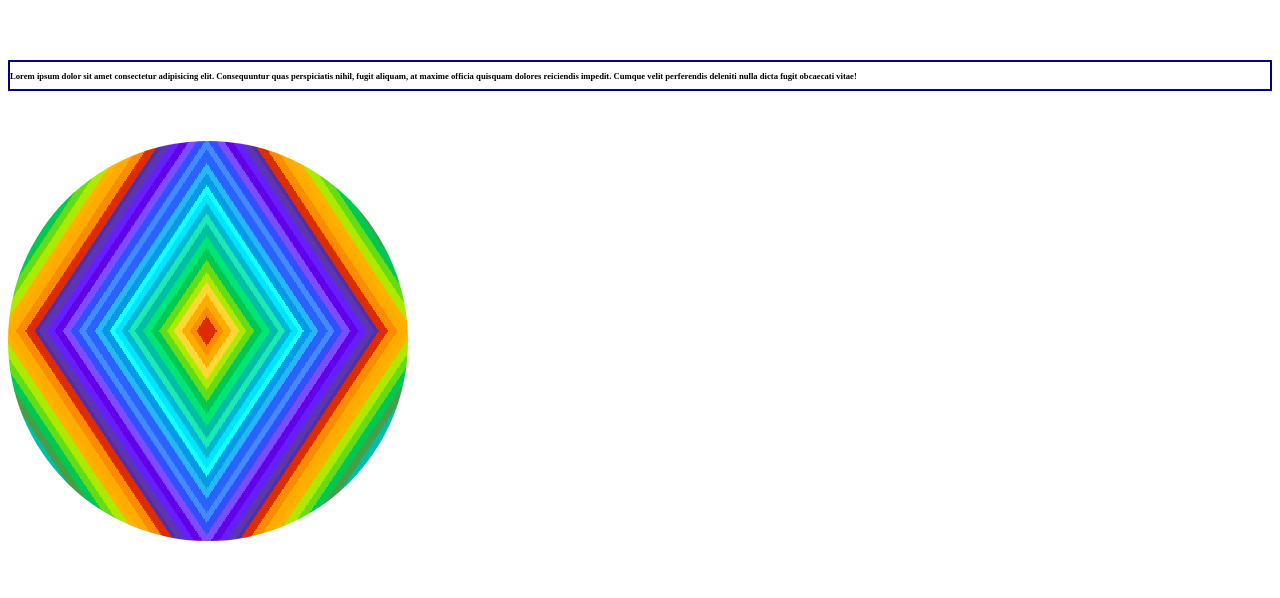
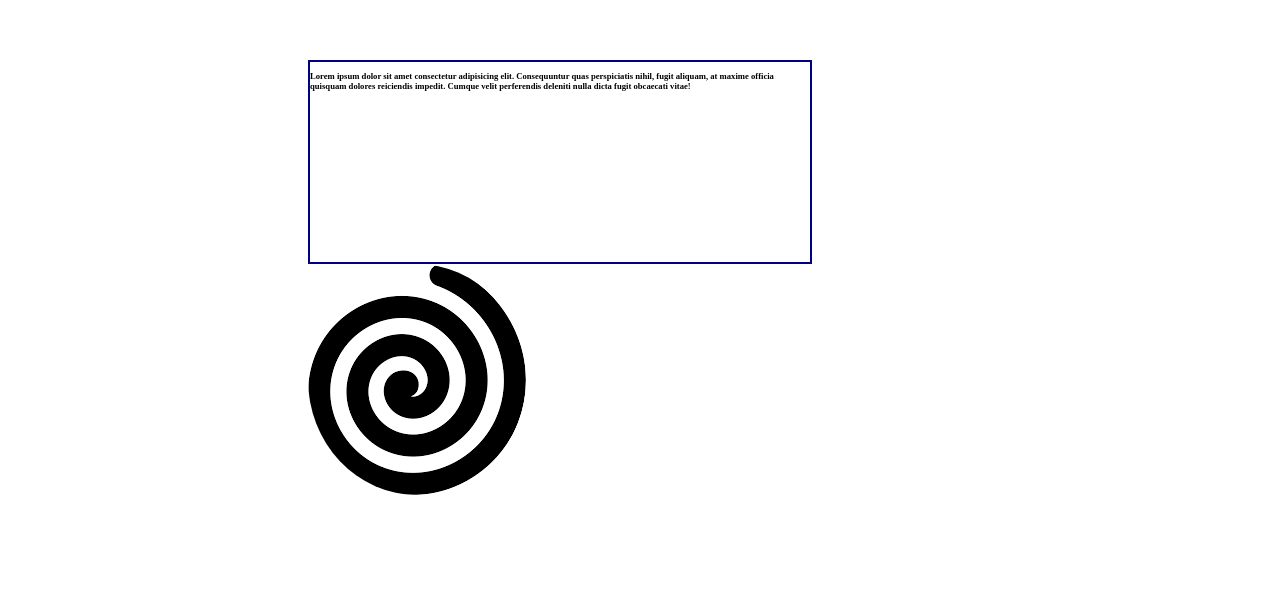
Before and after one commit to DavitMchedlishvili/Davaleba-8, a plain HTML site: page index.html in a window 1280 px wide. Shown: the part 1552-2150 px from the top of the page. After the commit the page ends 2059 px from the top, so only its background shows below. Drawn offline with Linux system fonts and the light colour scheme.

Commit message:
small changes

```diff
--- a/CSS/style.css
+++ b/CSS/style.css
@@ -18,8 +18,7 @@
 
 
 .box1:hover{
-    /* width: 400px;
-    height: 400px; */
+
     transform: scale(2, 2);
     box-shadow: 15px 10px 10px red;
 
@@ -42,7 +41,8 @@
     background-color:orange;
     animation-name: change;
     animation-duration: 4s;
-   animation-iteration-count: 1;
+    animation-iteration-count: 1;
+
 
 }
 
@@ -64,7 +64,12 @@
 
 
 .box3{
+    display: inline-block;
+    margin: auto;
     border: 2px solid navy;
+    width: 500px;
+    height: 200px;
+    margin-left:  300px;
 }
 
 
@@ -92,13 +97,12 @@
 
 
 .raibow{
-
-    margin: 50px auto;
-    width: 400px;
-    height: 400px;
+    margin-left:  300px;
+    display: inline-block;
     border-radius: 50%;
     animation-name: rotation;
-    animation-duration: 5s;
+    animation-duration: 1s;
+    animation-timing-function: linear;
     animation-iteration-count: infinite;
 }
 
--- a/index.html
+++ b/index.html
@@ -34,9 +34,9 @@
 
 
 
-<div class="box5">
-    <img class="raibow" src="Image/hallucination.png" alt="rainbow">
-</div>
+
+    <img class="raibow" src="Image/spiral.png" alt="rainbow">
+
 
 
 
```
Also changed, not shown: Image/spiral rainbow.jpg (added), Image/spiral.png (added), Image/spiral.webp (added).
